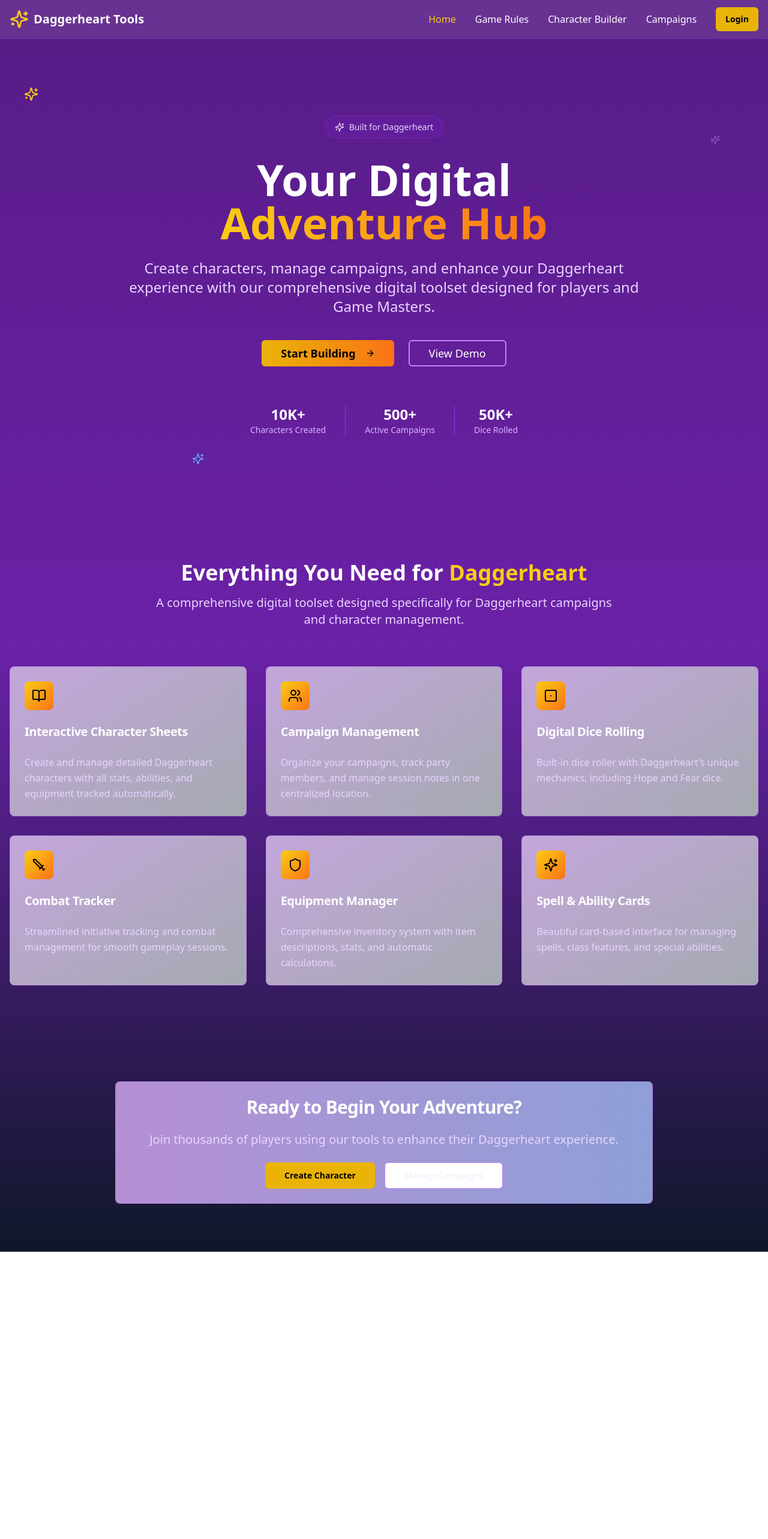
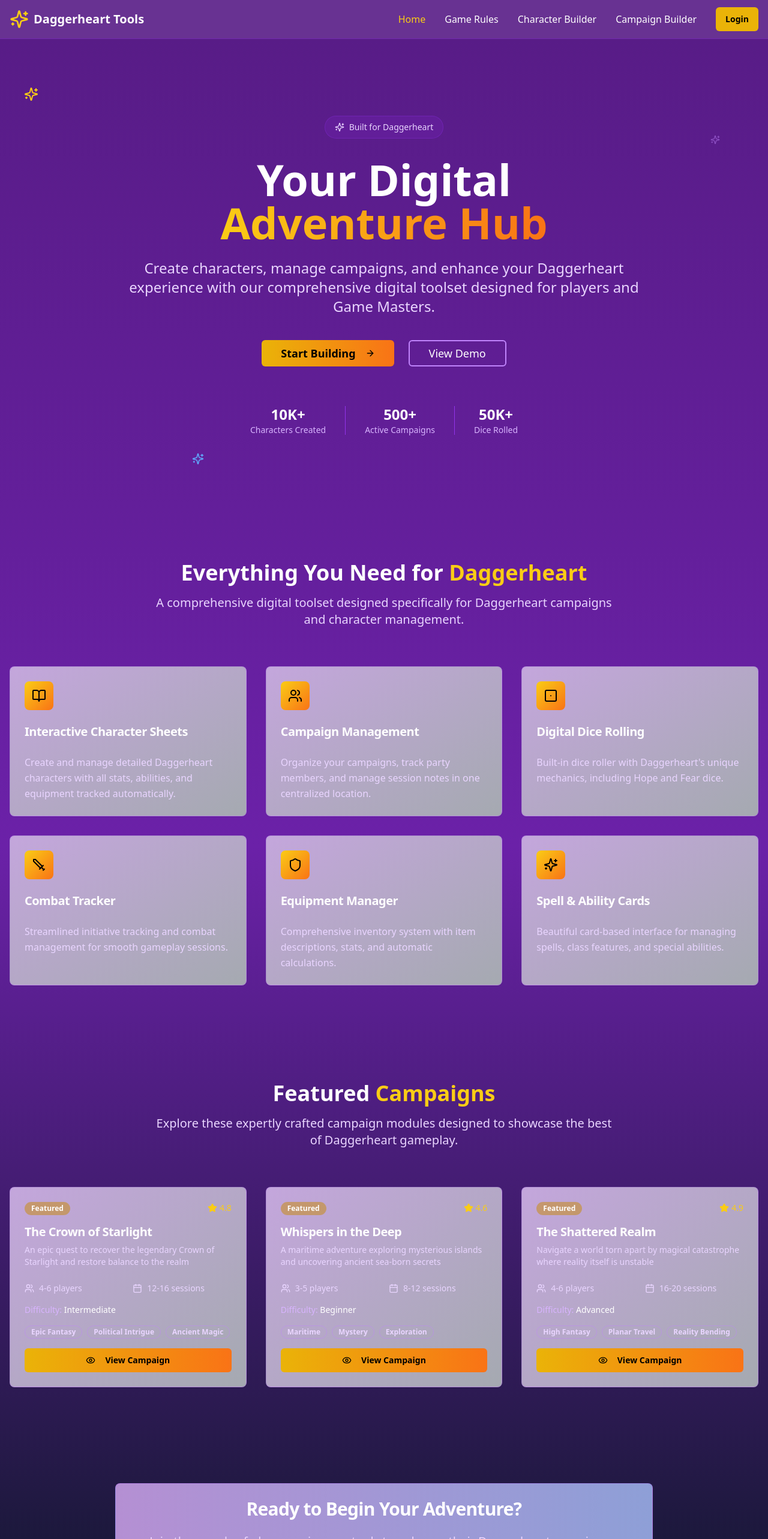
Before and after one commit to The-Code-Monkey/daggerheart-forge-interactive-sheets, a React (Vite) app: page / in a window 1280 px wide. Shown: the top 2566 px of the page at 60% size. Before the commit the page ends 2087 px from the top, so only its background shows below. Built offline with nearby package versions, Linux system fonts and the light colour scheme.

Commit message:
feat: Add campaign builder and featured campaigns
Adds a campaign builder accessible after login and makes featured campaigns available without login.

```diff
--- /dev/null
+++ b/src/components/FeaturedCampaigns.tsx
@@ -0,0 +1,108 @@
+
+import { Card, CardContent, CardDescription, CardHeader, CardTitle } from "@/components/ui/card";
+import { Badge } from "@/components/ui/badge";
+import { Button } from "@/components/ui/button";
+import { Users, Calendar, Eye, Star } from "lucide-react";
+
+const FeaturedCampaigns = () => {
+  const featuredCampaigns = [
+    {
+      id: 1,
+      name: "The Crown of Starlight",
+      description: "An epic quest to recover the legendary Crown of Starlight and restore balance to the realm",
+      players: "4-6 players",
+      sessions: "12-16 sessions",
+      difficulty: "Intermediate",
+      rating: 4.8,
+      tags: ["Epic Fantasy", "Political Intrigue", "Ancient Magic"]
+    },
+    {
+      id: 2,
+      name: "Whispers in the Deep",
+      description: "A maritime adventure exploring mysterious islands and uncovering ancient sea-born secrets",
+      players: "3-5 players",
+      sessions: "8-12 sessions",
+      difficulty: "Beginner",
+      rating: 4.6,
+      tags: ["Maritime", "Mystery", "Exploration"]
+    },
+    {
+      id: 3,
+      name: "The Shattered Realm",
+      description: "Navigate a world torn apart by magical catastrophe where reality itself is unstable",
+      players: "4-6 players",
+      sessions: "16-20 sessions",
+      difficulty: "Advanced",
+      rating: 4.9,
+      tags: ["High Fantasy", "Planar Travel", "Reality Bending"]
+    }
+  ];
+
+  return (
+    <section className="py-20 px-4">
+      <div className="max-w-7xl mx-auto">
+        <div className="text-center mb-16">
+          <h2 className="text-4xl font-bold text-white mb-4">
+            Featured <span className="text-yellow-400">Campaigns</span>
+          </h2>
+          <p className="text-xl text-purple-200 max-w-3xl mx-auto">
+            Explore these expertly crafted campaign modules designed to showcase the best of Daggerheart gameplay.
+          </p>
+        </div>
+
+        <div className="grid grid-cols-1 md:grid-cols-2 lg:grid-cols-3 gap-8">
+          {featuredCampaigns.map((campaign) => (
+            <Card key={campaign.id} className="bg-gradient-to-br from-purple-800/40 to-slate-800/40 border-purple-500/30 backdrop-blur-sm hover:border-purple-400/50 transition-all duration-300">
+              <CardHeader>
+                <div className="flex items-start justify-between mb-2">
+                  <Badge variant="secondary" className="bg-yellow-600/50 text-white">
+                    Featured
+                  </Badge>
+                  <div className="flex items-center gap-1 text-yellow-400">
+                    <Star className="w-4 h-4 fill-current" />
+                    <span className="text-sm font-medium">{campaign.rating}</span>
+                  </div>
+                </div>
+                <CardTitle className="text-white text-xl mb-2">{campaign.name}</CardTitle>
+                <CardDescription className="text-purple-200">
+                  {campaign.description}
+                </CardDescription>
+              </CardHeader>
+              <CardContent className="space-y-4">
+                <div className="grid grid-cols-2 gap-4 text-sm">
+                  <div className="flex items-center gap-2 text-purple-200">
+                    <Users className="w-4 h-4" />
+                    {campaign.players}
+                  </div>
+                  <div className="flex items-center gap-2 text-purple-200">
+                    <Calendar className="w-4 h-4" />
+                    {campaign.sessions}
+                  </div>
+                </div>
+
+                <div className="text-sm text-purple-300">
+                  Difficulty: <span className="text-white font-medium">{campaign.difficulty}</span>
+                </div>
+
+                <div className="flex flex-wrap gap-2">
+                  {campaign.tags.map((tag, index) => (
+                    <Badge key={index} variant="outline" className="border-purple-400/50 text-purple-200 text-xs">
+                      {tag}
+                    </Badge>
+                  ))}
+                </div>
+
+                <Button className="w-full bg-gradient-to-r from-yellow-500 to-orange-500 hover:from-yellow-600 hover:to-orange-600 text-black font-semibold">
+                  <Eye className="w-4 h-4 mr-2" />
+                  View Campaign
+                </Button>
+              </CardContent>
+            </Card>
+          ))}
+        </div>
+      </div>
+    </section>
+  );
+};
+
+export default FeaturedCampaigns;
--- a/src/components/Navigation.tsx
+++ b/src/components/Navigation.tsx
@@ -8,11 +8,14 @@ const Navigation = () => {
   const [isOpen, setIsOpen] = useState(false);
   const location = useLocation();
 
-  const navItems = [
+  const publicNavItems = [
     { name: "Home", path: "/" },
     { name: "Game Rules", path: "/game-rules" },
+  ];
+
+  const protectedNavItems = [
     { name: "Character Builder", path: "/character-builder" },
-    { name: "Campaigns", path: "/campaigns" },
+    { name: "Campaign Builder", path: "/campaigns" },
   ];
 
   const isActive = (path: string) => location.pathname === path;
@@ -29,7 +32,7 @@ const Navigation = () => {
 
           {/* Desktop Navigation */}
           <div className="hidden md:flex items-center space-x-8">
-            {navItems.map((item) => (
+            {publicNavItems.map((item) => (
               <Link
                 key={item.name}
                 to={item.path}
@@ -40,9 +43,22 @@ const Navigation = () => {
                 {item.name}
               </Link>
             ))}
+            {protectedNavItems.map((item) => (
+              <Link
+                key={item.name}
+                to={item.path}
+                className={`text-white hover:text-yellow-400 transition-colors ${
+                  isActive(item.path) ? "text-yellow-400" : ""
+                }`}
+              >
+                {item.name}
+              </Link>
+            ))}
+            <Link to="/login">
               <Button className="bg-yellow-500 hover:bg-yellow-600 text-black font-semibold">
                 Login
               </Button>
+            </Link>
           </div>
 
           {/* Mobile menu button */}
@@ -62,7 +78,7 @@ const Navigation = () => {
         {isOpen && (
           <div className="md:hidden py-4 border-t border-purple-700/50">
             <div className="flex flex-col space-y-2">
-              {navItems.map((item) => (
+              {publicNavItems.map((item) => (
                 <Link
                   key={item.name}
                   to={item.path}
@@ -74,9 +90,23 @@ const Navigation = () => {
                   {item.name}
                 </Link>
               ))}
+              {protectedNavItems.map((item) => (
+                <Link
+                  key={item.name}
+                  to={item.path}
+                  onClick={() => setIsOpen(false)}
+                  className={`text-white hover:text-yellow-400 transition-colors py-2 ${
+                    isActive(item.path) ? "text-yellow-400" : ""
+                  }`}
+                >
+                  {item.name}
+                </Link>
+              ))}
+              <Link to="/login">
                 <Button className="bg-yellow-500 hover:bg-yellow-600 text-black font-semibold mt-4">
                   Login
                 </Button>
+              </Link>
             </div>
           </div>
         )}
--- a/src/pages/Index.tsx
+++ b/src/pages/Index.tsx
@@ -5,6 +5,7 @@ import { Dice1, Users, BookOpen, Sword, Shield, Sparkles } from "lucide-react";
 import { Link } from "react-router-dom";
 import HeroSection from "@/components/HeroSection";
 import FeatureCard from "@/components/FeatureCard";
+import FeaturedCampaigns from "@/components/FeaturedCampaigns";
 
 const Index = () => {
   const features = [
@@ -64,6 +65,9 @@ const Index = () => {
         </div>
       </section>
 
+      {/* Featured Campaigns Section */}
+      <FeaturedCampaigns />
+
       {/* CTA Section */}
       <section className="py-20 px-4">
         <div className="max-w-4xl mx-auto text-center">
```
Lines whose indentation alone changed are shown as unchanged.
